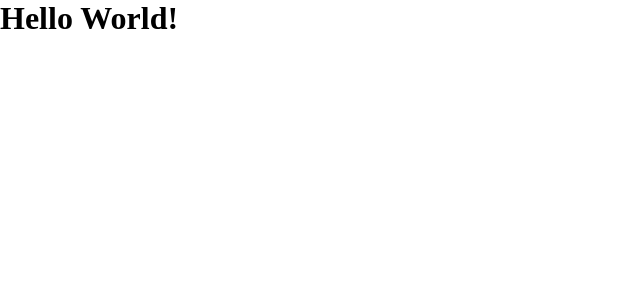
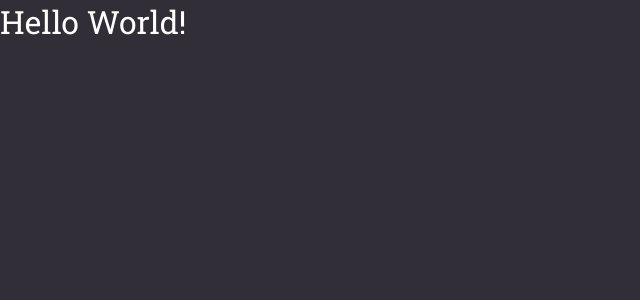
Before and after one commit to felipe2g/node-first-project, a React (Create React App) app in the folder frontend/: page / in a window 1280 px wide. Shown: the top 300 px of the page, without its empty margins (0-640 px from the left). Built offline with nearby package versions, Linux system fonts and the light colour scheme.

Commit message:
globalstyles finished

```diff
--- a/frontend/public/index.html
+++ b/frontend/public/index.html
@@ -5,7 +5,9 @@
     <link rel="icon" href="%PUBLIC_URL%/favicon.ico" />
     <meta name="viewport" content="width=device-width, initial-scale=1" />
     <meta name="theme-color" content="#FF9000" />
-    <title>Clean Project</title>
+    <title>Go Barber</title>
+
+    <link href="https://fonts.googleapis.com/css2?family=Roboto+Slab:wght@400;600&display=swap" rel="stylesheet" />
   </head>
   <body>
     <noscript>You need to enable JavaScript to run this app.</noscript>
--- a/frontend/src/styles/global.ts
+++ b/frontend/src/styles/global.ts
@@ -9,4 +9,23 @@ export default createGlobalStyle`
     outline: 0;
   }
 
+  body {
+    background: #312E38;
+    color: #FFF;
+    -webkit-font-smoothing: antialiased;
+  }
+
+  body, input, button {
+    font-family: 'Roboto Slab', serif;
+    font-size: 16px;
+  }
+
+  h1, h2, h3, h4, h5, h6, strong {
+    font-weight: 500;
+  }
+
+  button {
+    cursor: pointer;
+  }
+
 `;
```
